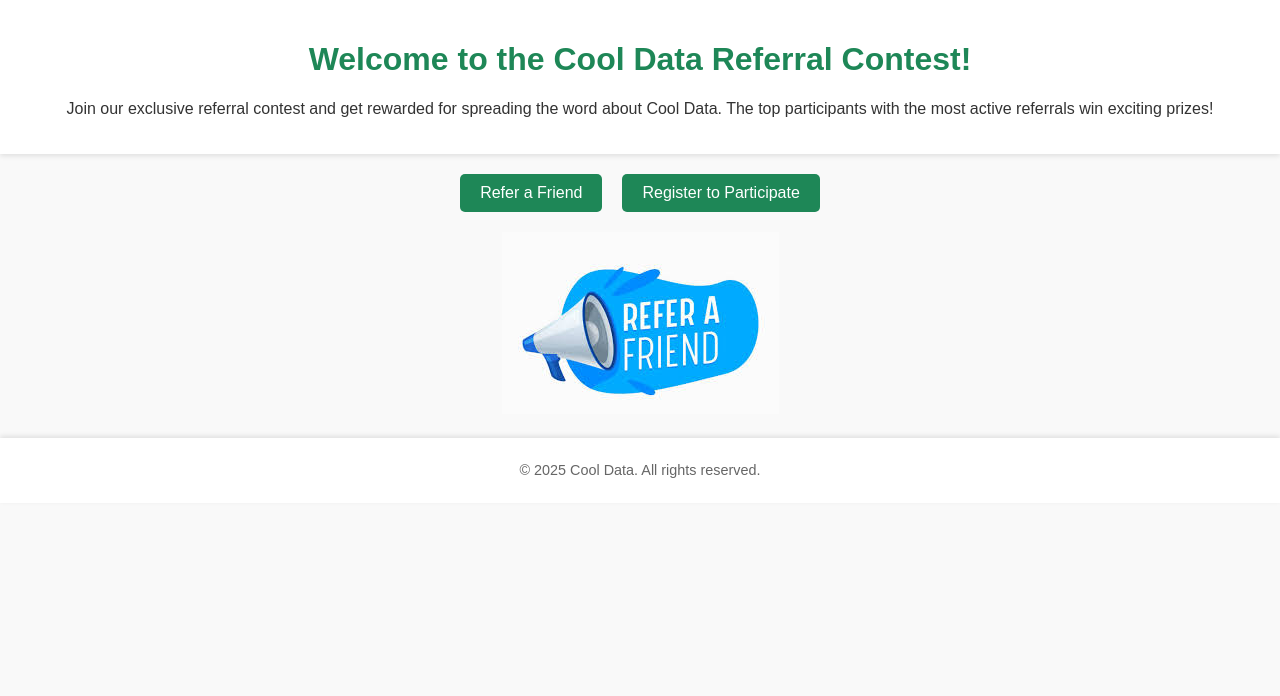
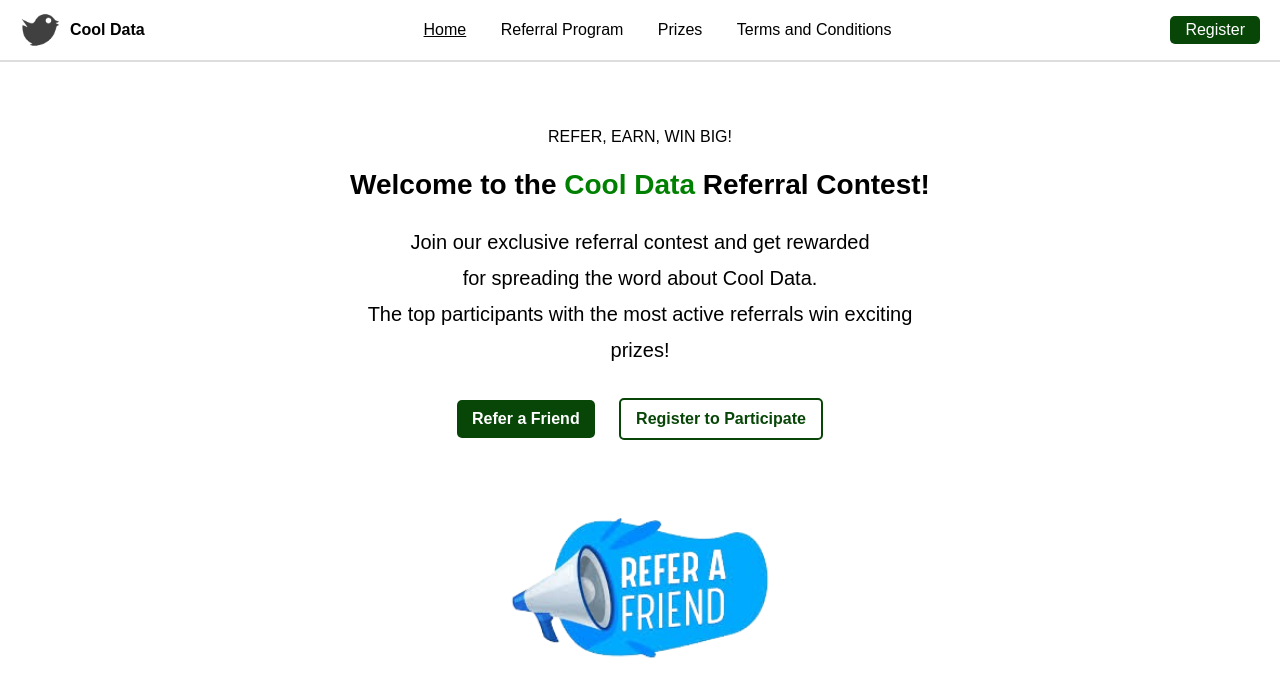
Before and after one commit to Fenet-damena/empowerher_landingpage_project, a plain HTML site: page index.html in a window 1280 px wide. Drawn offline with Linux system fonts and the light colour scheme.

Commit message:
add new structure to form

```diff
--- a/index.html
+++ b/index.html
@@ -7,91 +7,115 @@
     <style>
         body {
             font-family: Arial, sans-serif;
+            text-align: center;
             margin: 0;
             padding: 0;
-            background-color: #f9f9f9;
         }
-
         header {
+            display: flex;
+            justify-content: space-between;
+            align-items: center;
+            padding: 10px 20px;
+            background-color: #ffffff;
+            border-bottom: 2px solid #ddd;
+        }
+        .logo {
+            display: flex;
+            align-items: center;
+        }
+        .logo img {
+            width: 40px;
+            margin-right: 10px;
+        }
+        nav a {
+            margin: 0 15px;
+            text-decoration: none;
+            color: black;
+        }
+        .register-btn {
+            background-color: rgb(8, 70, 8);
+            color: white;
+            padding: 5px 15px;
+            border-radius: 5px;
+            text-decoration: none;
+        }
+        .container {
+            padding: 50px;
+            max-width: 600px;
+            margin: auto;
             text-align: center;
-            padding: 20px;
-            background-color: #ffffff;
-            box-shadow: 0 2px 5px rgba(0, 0, 0, 0.1);
         }
-
-        header h1 {
-            color: #1e8757;
-            font-size: 2rem;
+        .title {
+            font-size: 28px;
+            font-weight: bold;
         }
-
-        header p {
-            font-size: 1rem;
-            color: #333;
+        .highlight {
+            color: green;
         }
-
+        .description {
+            font-size: 20px;
+            line-height: 1.8;
+            text-align: center;
+        }
         .buttons {
-            display: flex;
-            justify-content: center;
-            margin: 20px 0;
-        }
-
-        .buttons button {
-            background-color: #1e8757;
-            color: #ffffff;
-            border: none;
-            padding: 10px 20px;
-            margin: 0 10px;
-            cursor: pointer;
-            font-size: 1rem;
-            border-radius: 5px;
-            transition: background-color 0.3s;
-        }
-
-        .buttons button:hover {
-            background-color: #14643e;
-        }
-
-        .refer-banner {
-            text-align: center;
             margin: 20px;
         }
-
-        .refer-banner img {
-            max-width: 100%;
-            height: auto;
+        .buttons a {
+            padding: 10px 15px;
+            border-radius: 5px;
+            text-decoration: none;
+            font-weight: bold;
+            display: inline-block;
+            margin: 10px;
         }
-
-        footer {
-            text-align: center;
-            padding: 10px;
-            background-color: #ffffff;
-            box-shadow: 0 -2px 5px rgba(0, 0, 0, 0.1);
-            margin-top: 20px;
+        .refer-btn {
+            background-color: rgb(8, 70, 8);
+            color: white;
         }
-
-        footer p {
-            font-size: 0.9rem;
-            color: #666;
+        .register-btn-alt {
+            border: 2px solid  rgb(8, 70, 8);
+            color:  rgb(8, 70, 8);
+        }
+        .image-section {
+            margin-top: 30px;
+        }
+        .image-section img {
+            width: 300px;
         }
     </style>
 </head>
 <body>
     <header>
-        <h1>Welcome to the Cool Data Referral Contest!</h1>
-        <p>Join our exclusive referral contest and get rewarded for spreading the word about Cool Data. The top participants with the most active referrals win exciting prizes!</p>
+        <div class="logo">
+            <img src="logo.png" alt="Cool Data Logo">
+            <strong>Cool Data</strong>
+        </div>
+        <nav>
+            <a href="#" style="text-decoration: underline;">Home</a>
+            <a href="#">Referral Program</a>
+            <a href="#">Prizes</a>
+            <a href="#">Terms and Conditions</a>
+        </nav>
+        <a href="form.html" class="register-btn">Register</a>
     </header>
 
-    <div class="buttons">
-        <button>Refer a Friend</button>
-        <button>Register to Participate</button>
+    <div class="container">
+        <p>REFER, EARN, WIN BIG!</p>
+        <h2 class="title">Welcome to the <span class="highlight">Cool Data</span> Referral Contest!</h2>
+        <p class="description">
+            Join our exclusive referral contest and get rewarded<br>
+            for spreading the word about Cool Data.<br>
+            The top participants with the most active referrals win exciting prizes!
+        </p>
+
+        <div class="buttons">
+            <a href="#" class="refer-btn">Refer a Friend</a>
+            <a href="#" class="register-btn-alt">Register to Participate</a>
+        </div>
+
+        <div class="image-section">
+            <img src="img.png" alt="Refer a Friend">
+        </div>
     </div>
-
-    <div class="refer-banner">
-        <img src="img.jpg" alt="Refer a Friend Banner">
-    </div>
-
-    <footer>
-        <p>&copy; 2025 Cool Data. All rights reserved.</p>
-    </footer>
 </body>
 </html>
```
Also changed, not shown: form.html (added, +134 -0 lines), img.jpg (deleted), img.png (added), logo.png (added).
